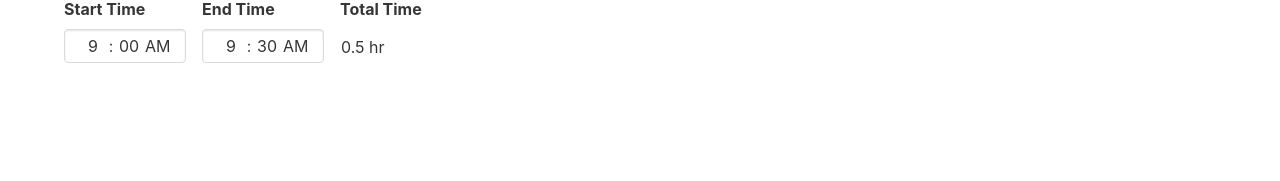
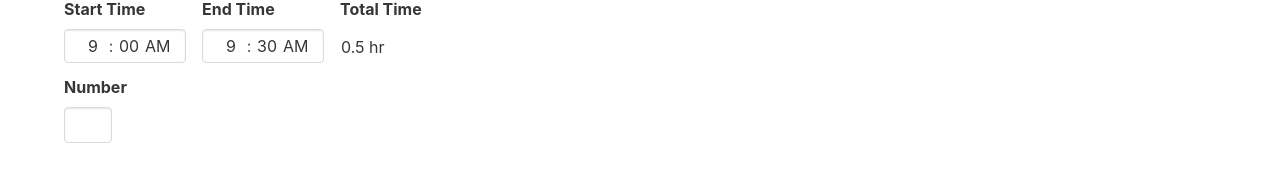
Before and after one commit to rob-kistner/vue-playground, a Vue app: page / in a window 1280 px wide. Shown: the part 131-312 px from the top of the page. Built offline with nearby package versions, Linux system fonts and the light colour scheme.

Commit message:
Preparing to upgrade vue

```diff
--- a/package.json
+++ b/package.json
@@ -39,7 +39,9 @@
       "eslint:recommended"
     ],
     "rules": {
-      "no-console": "off"
+      "no-console": "off",
+      "no-unused-vars": "off",
+      "no-empty": "off"
     },
     "parserOptions": {
       "parser": "babel-eslint"
--- a/public/index.html
+++ b/public/index.html
@@ -6,7 +6,7 @@
   <meta http-equiv="X-UA-Compatible" content="IE=edge">
   <meta name="viewport" content="width=device-width,initial-scale=1.0">
   <title>Vue Playground</title>
-  <link rel="stylesheet" href="https://cdnjs.cloudflare.com/ajax/libs/bulma/0.7.4/css/bulma.min.css">
+  <link rel="stylesheet" href="https://cdnjs.cloudflare.com/ajax/libs/bulma/0.7.5/css/bulma.min.css">
 </head>
 
 <body>
--- a/src/App.vue
+++ b/src/App.vue
@@ -8,8 +8,8 @@
             <input type="text" class="input" placeholder="placeholder text">
           </div>
         </div>
-        <start-end-times-luxon>
-        </start-end-times-luxon>
+        <start-end-times-luxon />
+        <number-input name="mynum" />
       </form>
     </div>
   </div>
@@ -18,6 +18,7 @@
 <script>
 // import StartEndTimes from './components/StartEndTimes'
 import StartEndTimesLuxon from './components/StartEndTimesLuxon'
+import NumberInput from './components/NumberInput'
 
 export default {
   name: "app",
@@ -25,8 +26,8 @@ export default {
     return {}
   },
   components: {
-    // StartEndTimes,
     StartEndTimesLuxon,
+    NumberInput
   }
 }
 </script>
--- a/src/components/NumberInput.vue
+++ b/src/components/NumberInput.vue
@@ -8,6 +8,7 @@
         :id="name"
         :step="step"
         :value="value"
+        @keydown="handleKeyDown"
         @input="changeNumber"
         >
     </div>
@@ -43,7 +44,11 @@ export default {
     }
   },
   methods: {
+    handleKeyDown(e) {
+      if (e.key === 'e') e.preventDefault()
+    },
     changeNumber(e) {
+      e.preventDefault()
       if(parseInt(e.target.value) < this.min) {
         e.target.value = this.min
       } else if(parseInt(e.target.value) > this.max) {
@@ -56,7 +61,7 @@ export default {
 
 <style lang="scss" scoped>
   .field {
-    width: 2.5rem;
+    width: 3rem;
 
     & input {
       &::-webkit-inner-spin-button,
--- a/src/components/StartEndTimesLuxon.vue
+++ b/src/components/StartEndTimesLuxon.vue
@@ -104,6 +104,13 @@
 </template>
 
 <script>
+/* ----------------------------------------
+  USAGE:
+  ----------------------------------------
+    <start-end-times-luxon></start-end-times-luxon>
+      or
+    <start-end-times-luxon />
+---------------------------------------- */
 import { DateTime } from 'luxon'
 
 // local constants
@@ -286,6 +293,7 @@ $input-text-color: #363636;
 .time-display {
   display: inline-flex;
   border: 1px solid $field-border;
+  background-color: #fff;
   padding: 0 0.875rem;
   border-radius: 4px;
   box-shadow: inset 0 1px 2px rgba(10,10,10,0.1);
@@ -318,8 +326,11 @@ $input-text-color: #363636;
     font-weight: 700;
     outline: 0;
     color: $input-focus-text;
+    user-select: none;
     -webkit-user-select: none;
-    user-select: none;
+    -webkit-touch-callout: none;
+    -moz-user-select: none;
+    -ms-user-select: none;
     border-color: $tvc-ltblue;
   }
 }
```
